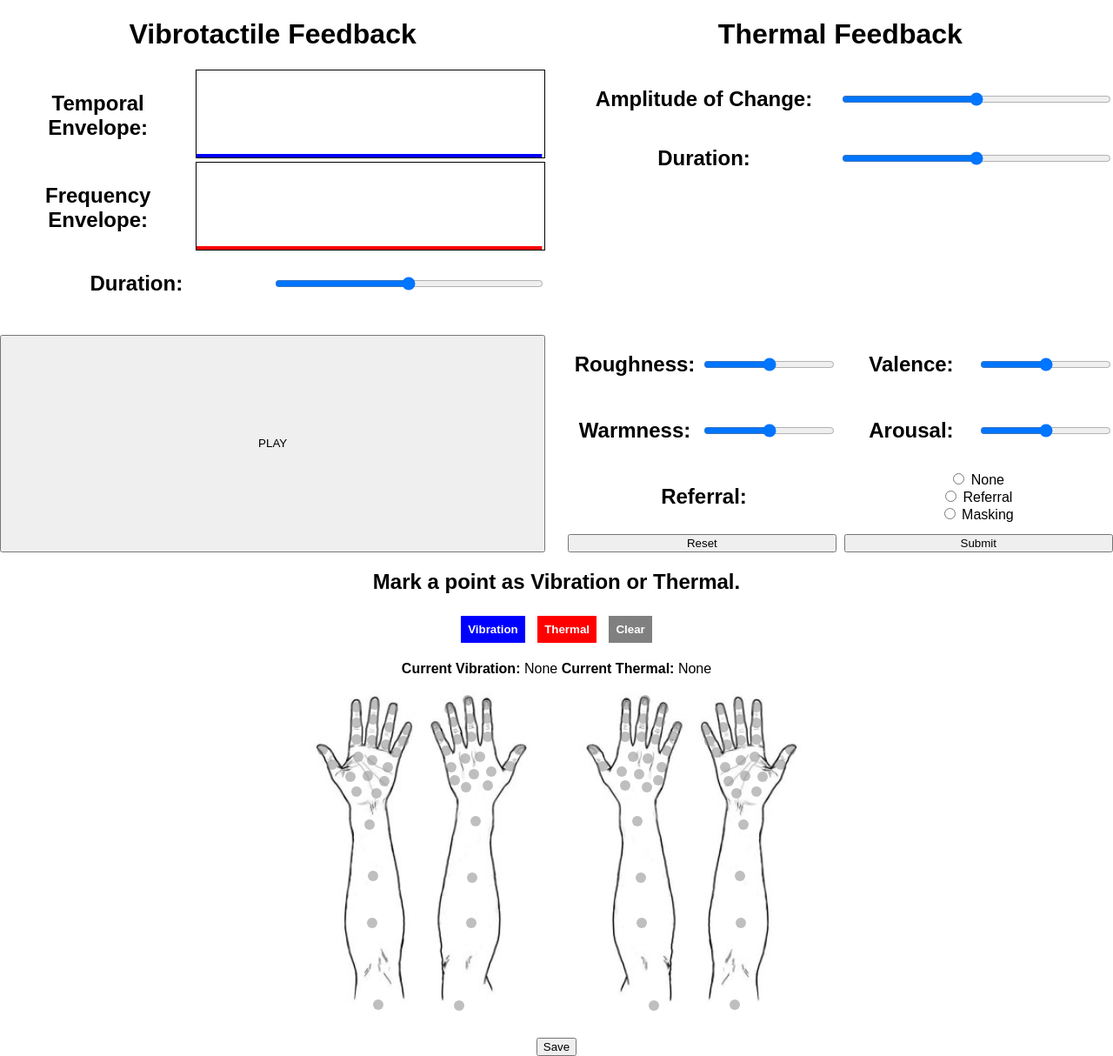
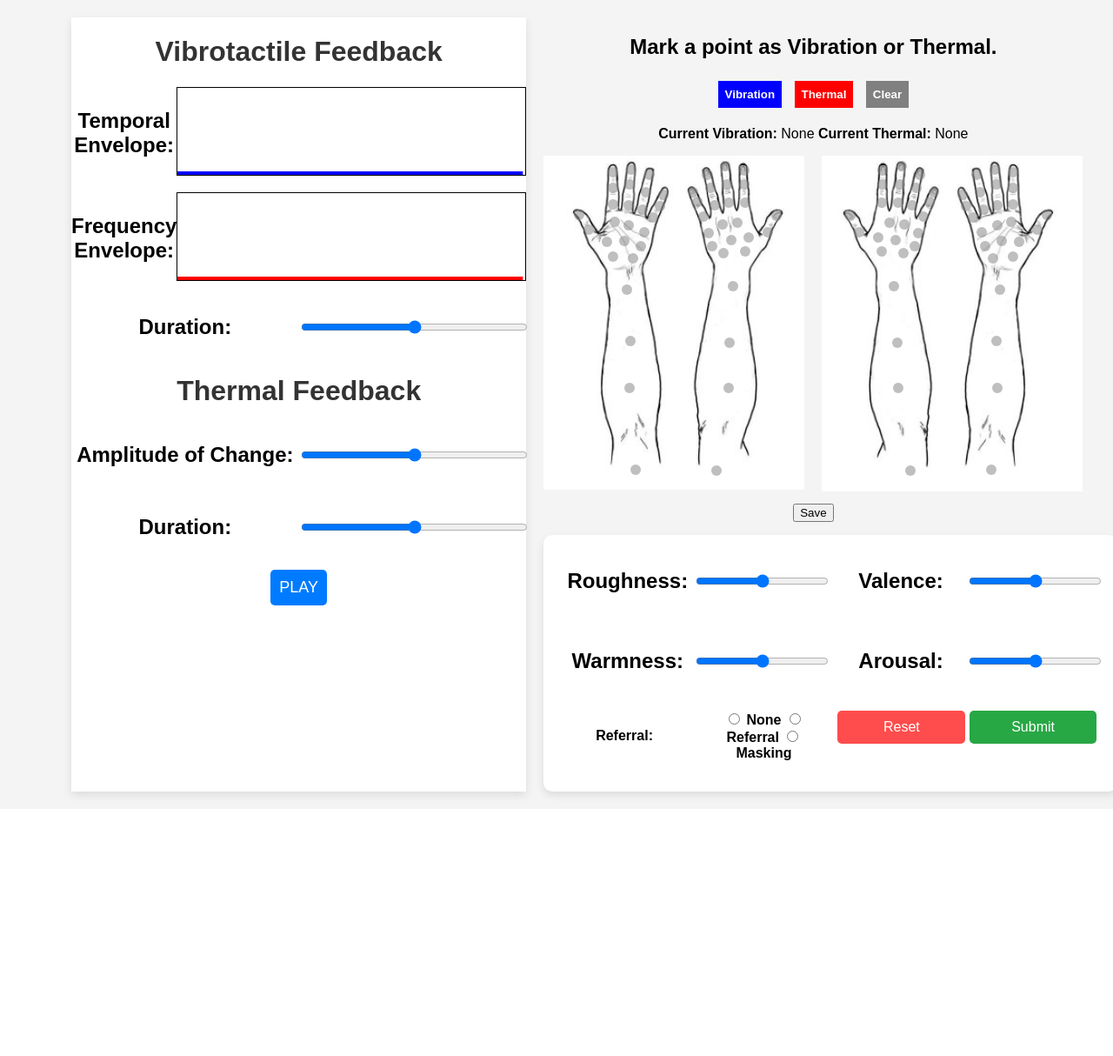
Before and after one commit to Kangsuyeon01/vib-thermal, a Flask app: page / in a window 1280 px wide. Shown: the whole page at 87% size. After the commit the page ends 921 px from the top, so only its background shows below. Run offline with Flask 3, Linux system fonts and the light colour scheme; some libraries are stand-ins or nearby versions.

Commit message:
Update: Main UI

```diff
--- a/static/main.css
+++ b/static/main.css
@@ -27,3 +27,131 @@ form.ratings {
     grid-template-columns: 1fr 1fr;
     gap: 1ex;
 }
+
+body {
+    font-family: Arial, sans-serif;
+    display: flex;
+    flex-direction: column;
+    align-items: center;
+    background-color: #f4f4f4;
+    margin: 0;
+    padding: 20px;
+}
+.main-container {
+    display: flex;
+    width: 90%;
+    gap: 20px;
+}
+.container {
+    flex: 1;
+    background: white;
+    /* padding: 20px;
+    border-radius: 10px; */
+    box-shadow: 0 4px 10px rgba(0, 0, 0, 0.1);
+
+}
+.container-hands{
+    flex-shrink: 0; /* 부모 요소에 의해 축소되지 않도록 방지 */
+    justify-content: center; /* 중앙 정렬 */
+    align-items: center;
+}
+.container h1 {
+    text-align: center;
+    color: #333;
+}
+.envelope {
+    margin-bottom: 15px;
+}
+input[type="range"] {
+    width: 100%;
+}
+.play {
+    display: block;
+    margin: 10px auto;
+    padding: 10px;
+    font-size: 18px;
+    background: #007bff;
+    color: white;
+    border: none;
+    border-radius: 5px;
+    cursor: pointer;
+}
+.play:hover {
+    background: #0056b3;
+}
+.card {
+    background: white;
+    padding: 20px;
+    border-radius: 10px;
+    box-shadow: 0 4px 10px rgba(0, 0, 0, 0.1);
+    margin-top: 15px;
+    width: 100%;
+}
+.ratings {
+    display: flex;
+    flex-wrap: wrap;
+    gap: 15px;
+}
+.ratings .envelope {
+    flex: 1 1 45%;
+}
+.radio {
+    display: flex;
+    gap: 10px;
+    align-items: center;
+}
+input[type="reset"], input[type="submit"] {
+    width: 48%;
+    padding: 10px;
+    font-size: 16px;
+    border: none;
+    border-radius: 5px;
+    cursor: pointer;
+}
+input[type="reset"] {
+    background: #ff4c4c;
+    color: white;
+}
+input[type="submit"] {
+    background: #28a745;
+    color: white;
+}
+input[type="reset"]:hover {
+    background: #c82333;
+}
+input[type="submit"]:hover {
+    background: #218838;
+}
+.bodysite-container {
+    flex: 1;
+    display: flex;
+    flex-direction: column;
+    align-items: center;
+}
+.bodysite {
+    position: relative;
+}
+.bodysite img {
+    width: 100%;
+}
+.bodysite .points {
+    position: absolute;
+    top: 0;
+    left: 0;
+    width: 100%;
+    height: 100%;
+    pointer-events: none;
+}
+.referral-container {
+    display: flex;
+    align-items: center;
+    gap: 15px;
+}
+.referral-container label {
+    font-weight: bold;
+}
+.radio {
+    display: flex;
+    align-items: center;
+    gap: 5px;
+}
--- a/templates/body_point_load.html
+++ b/templates/body_point_load.html
@@ -7,7 +7,7 @@
     <style>
         body { font-family: Arial, sans-serif; text-align: center; }
         #wrapper { display: flex; justify-content: center; gap: 20px; margin-bottom: 10px; }
-        .container { position: relative; display: inline-block; }
+        .container-hands { position: relative; display: inline-block; }
         .handImage { width: 300px; height: auto; }
         .point {
             width: 12px; height: 12px; border-radius: 50%;
@@ -50,12 +50,12 @@
 
 <div id="wrapper">
     <!-- Left hand -->
-    <div class="container" id="leftContainer">
+    <div class="container-hands" id="leftContainer">
         <img id="leftHandImage" class="handImage" src="static/src/left_hand.jpg" alt="Left Hand">
     </div>
 
     <!-- Right hand -->
-    <div class="container" id="rightContainer">
+    <div class="container-hands" id="rightContainer">
         <img id="rightHandImage" class="handImage" src="static/src/right_hand.jpg" alt="Right Hand">
     </div>
 </div>
--- a/templates/index.html
+++ b/templates/index.html
@@ -1,35 +1,17 @@
 <!DOCTYPE html>
-<html>
+<html lang="en">
 <head>
-  	<!--<meta http-equiv="content-type" content="text/html; charset=UTF8">-->
-  	<meta charset="UTF8">
-  	<meta http-equiv="X-UA-Compatible" content="IE=edge">
-    <meta name="viewport" content="width=device-width, initial-scale=1">
-    <!-- The above 3 meta tags *must* come first in the head; any other head content must come *after* these tags -->
-
+    <meta charset="UTF-8">
+    <meta name="viewport" content="width=device-width, initial-scale=1.0">
     <title>Vib-Thermal Editor</title>
-
-	<!-- CSS -->
     <link rel="stylesheet" href="https://maxcdn.bootstrapcdn.com/font-awesome/4.3.0/css/font-awesome.min.css">
-	 <script type="text/css" src="css/macaron.css"></script>
-
-
-
-  	<!-- Libraries-->
-	<!-- <script src="thirdparty/audiolet/Audiolet.js"></script> -->
-
+    <link rel="stylesheet" type="text/css" href="static/main.css">
     <script src="static/drawcanvas.js" type="module"></script>
-	<link rel="stylesheet" type="text/css" href="static/main.css">
 </head>
-
-
 <body>
-  <!-- <div id="app"></div> -->
-  <!-- <script src="http://localhost:8080/webpack-dev-server.js"></script> -->
-	<!-- <script src="static/bundle.js"></script> -->
-
-	<div class="container vibthermal">
-		<div class="container vibration">
+    <div class="main-container">
+        <div class="container">
+            <div class="vibration">
                 <h1>Vibrotactile Feedback</h1>
                 <div class="envelope">
                     <h2>Temporal Envelope:</h2>
@@ -44,7 +26,7 @@
                     <input type="range" min="0" max="10" value="5" id="vibduration">
                 </div>
             </div>
-		<div class="container thermal">
+            <div class="thermal">
                 <h1>Thermal Feedback</h1>
                 <div class="envelope">
                     <h2><label for="tempamp">Amplitude of Change:</label></h2>
@@ -56,6 +38,12 @@
                 </div>
             </div>
             <button class="play">PLAY</button>
+        </div>
+        <div>
+            <!-- <div class="bodysite"> -->
+                {% include 'body_point_load.html' %}
+            <!-- </div> -->
+            <div class="card">
                 <form class="ratings">
                     <div class="envelope">
                         <h2><label for="roughness">Roughness:</label></h2>
@@ -73,28 +61,28 @@
                         <h2><label for="arousal">Arousal:</label></h2>
                         <input type="range" min="0" max="100" value="50" id="arousal">
                     </div>
-			<div class="envelope" style="grid-column: 1 / -1;">
-				<h2><label for="referral">Referral:</label></h2>
-				<div>
-					<div class="radio">
+
+            <div class="envelope referral-container">
+                <label for="referral">Referral:</label>
+                <span class="radio-options">
                     <input type="radio" id="none" name="referral" value="none">
                     <label for="none">None</label>
-					</div>
-					<div class="radio">
+
                     <input type="radio" id="referral" name="referral" value="referral">
                     <label for="referral">Referral</label>
-					</div>
-					<div class="radio">
+
                     <input type="radio" id="masking" name="referral" value="masking">
                     <label for="masking">Masking</label>
+                </span>
             </div>
-				</div>
-			</div>
+            <span class="options">
                 <input type="reset" value="Reset">
                 <input type="submit" value="Submit">
             </form>
+        </span>
             </div>
-	{% include 'body_point_load.html' %}
+
+        </div>
+    </div>
 </body>
-
 </html>
```
Lines whose indentation alone changed are shown as unchanged.
